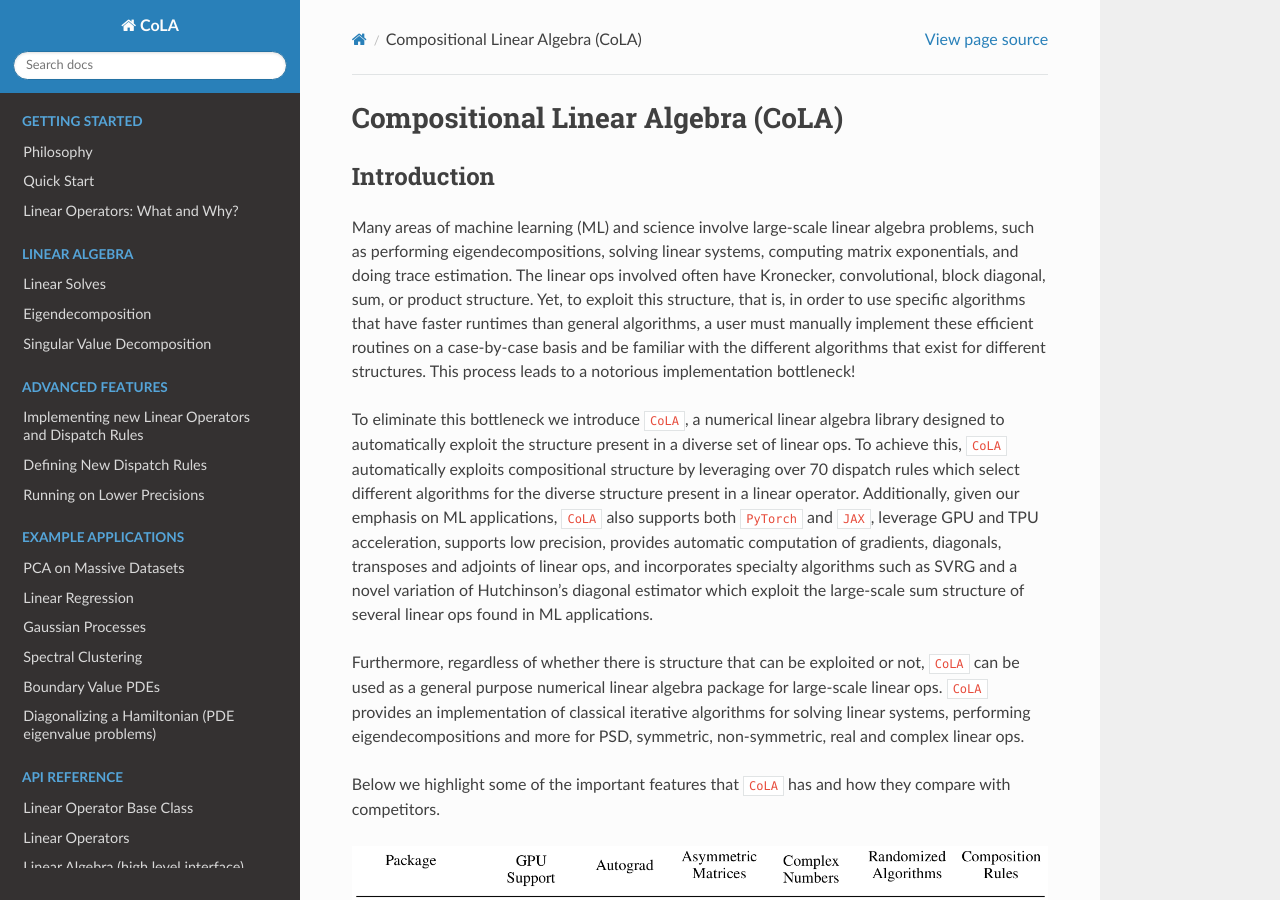
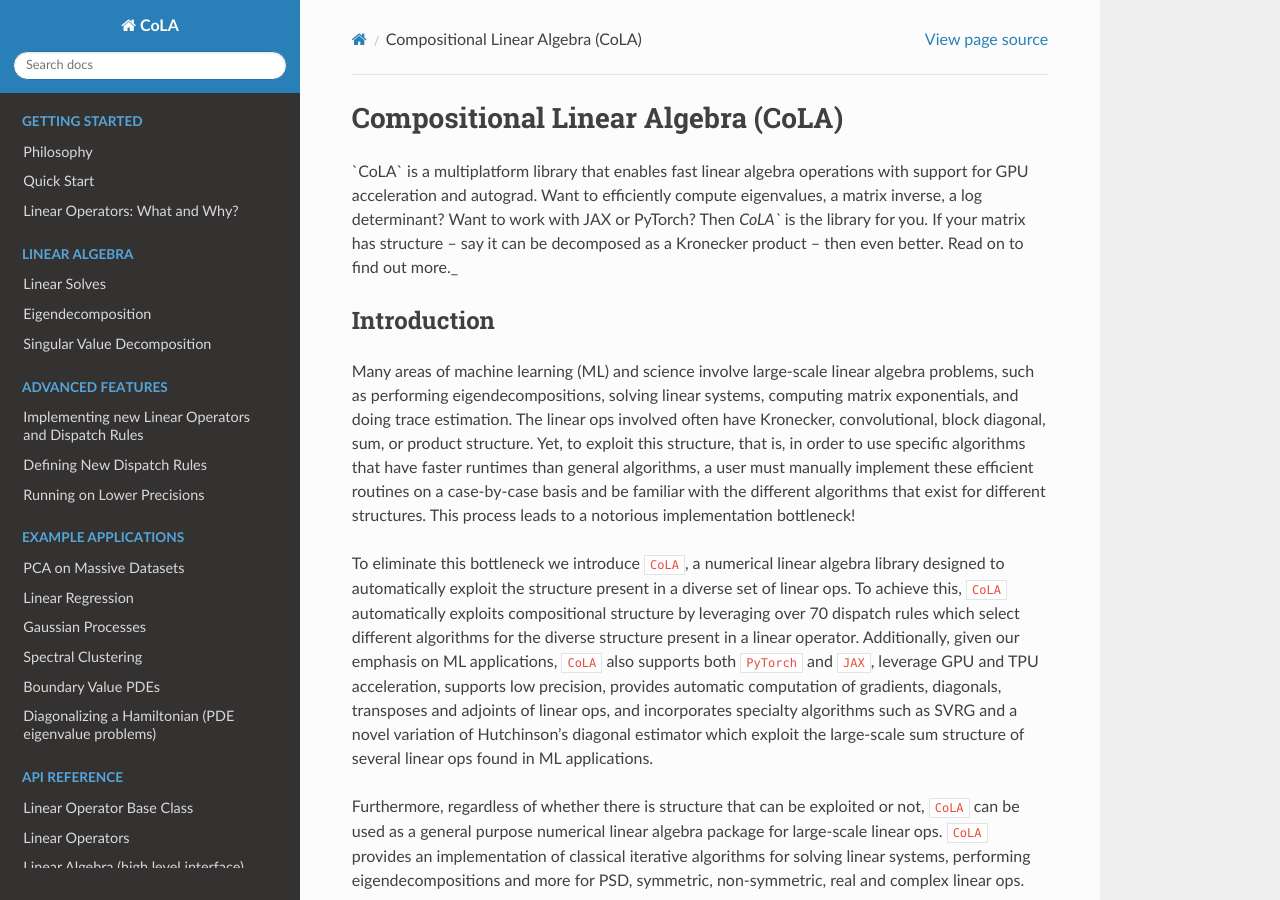
Before and after one commit to wilson-labs/cola, a Sphinx documentation site: the page built from docs/index.rst, in a window 1280 px wide and 900 px high. Built offline with Sphinx 7.4.7 and the Read the Docs theme 2.0.0, drawn with Linux system fonts in a browser that asks for light colours.

Commit message:
Update index.rst

```diff
--- a/docs/index.rst
+++ b/docs/index.rst
@@ -1,5 +1,7 @@
 Compositional Linear Algebra (CoLA)
 ===================================
+
+_``CoLA``  is a multiplatform library that enables fast linear algebra operations with support for GPU acceleration and autograd. Want to efficiently compute eigenvalues, a matrix inverse, a log determinant? Want to work with JAX or PyTorch? Then `CoLA`` is the library for you. If your matrix has structure -- say it can be decomposed as a Kronecker product -- then even better. Read on to find out more._
 
 Introduction
 ------------
```
